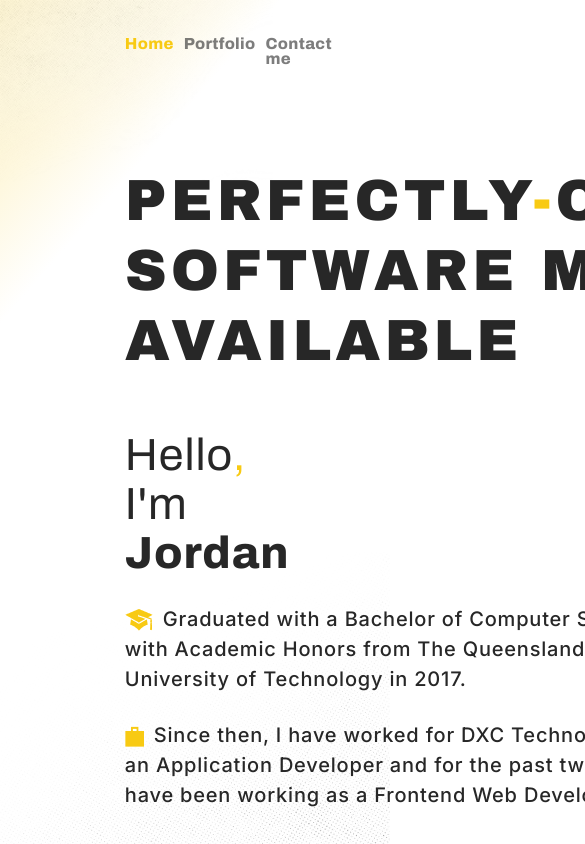
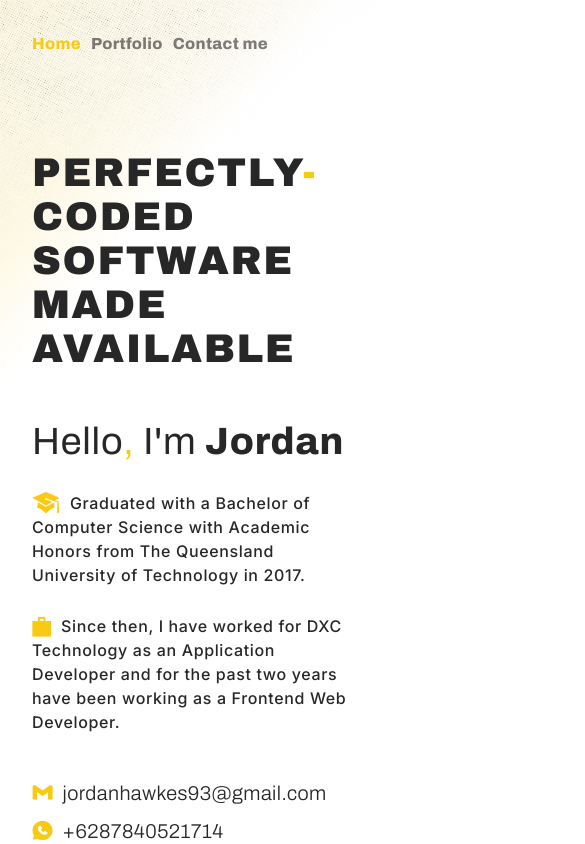
Before and after one commit to hawkesie/portfolio, a React (Create React App) app: page / in a window 390 px wide. Shown: the top 844 px of the page, 585 px wide, since content can reach past the window. Built offline with nearby package versions, Linux system fonts and the light colour scheme.

Commit message:
completed header section for mobile

```diff
--- a/src/App.css
+++ b/src/App.css
@@ -1,13 +1,8 @@
 @import url('https://fonts.googleapis.com/css2?family=Archivo+Black&family=Archivo:ital,wght@0,100;0,200;0,300;0,400;0,500;0,600;0,700;0,800;0,900;1,100;1,200;1,300;1,400;1,500;1,600;1,700;1,800;1,900&family=Inter:wght@100;200;300;400;500;600;700;800;900&display=swap');
 
-.App{
+/* .main-container{
   width: 100%;
-
-}
-
-.main-container{
-  width: 100%;
-}
+} */
 
 h1,h2,h3,h4,h5,p{
   margin: 0px;
@@ -30,3 +25,27 @@ h1{
   height: 500px;
   background-color: #272727;
 }
+
+@media screen and (max-width: 1050px) {
+  h1{
+    font-size: 54px;
+    line-height: 60px;
+    letter-spacing: 0.07em;
+  }
+}
+
+@media screen and (max-width: 650px) {
+  h1{
+    font-size: 48px;
+    line-height: 60px;
+    letter-spacing: 0.06em;
+  }
+}
+
+@media screen and (max-width: 490px) {
+  h1{
+    font-size: 40px;
+    line-height: 44px;
+    letter-spacing: 0.04em;
+  }
+}
--- a/src/containers/Header/Header.css
+++ b/src/containers/Header/Header.css
@@ -6,8 +6,39 @@
     position: relative;
 }
 
+.header-main-container{
+    display: flex;
+    flex-direction: row;
+    padding-bottom: 6rem;
+}
+
+.header-content{
+    position: relative;
+    z-index: 2;
+    /* padding-bottom: 4rem; */
+    min-width: 0;
+    display: flex;
+    justify-content: center;
+    align-items: flex-start;
+    flex-direction: column;
+    flex: 1;
+}
+
+.header-profile-img-container{
+    display: flex;
+    justify-content: center;
+    align-items: center;
+    z-index: 2;
+    flex: 1;
+}
+
+.header-profile-img-container img{
+    width: 100%;
+    max-width: 617px;
+}
+
 .header-container h1{
-    width: 700px;
+    width: 110%;
     margin-top: 6.25rem;
 }
 
@@ -24,7 +55,6 @@
 
 .header-container p{
     margin-top: 1.65rem;
-    width: 556px;
     font-family: 'Inter';
     font-style: normal;
     font-weight: 500;
@@ -32,6 +62,7 @@
     line-height: 30px;
     letter-spacing: 0.04em;
     color: #272727;
+    width: 90%;
 }
 
 .header-container p img{
@@ -48,6 +79,7 @@
     display: flex;
     align-items: center;
     margin-right: 2.6rem;
+    margin-bottom: 1rem;
 }
 
 
@@ -65,25 +97,22 @@
     color: #272727;
 }
 
-.header-profile-img-container{
+.header-top-left-dots{
+    z-index: 0;
     position: absolute;
-    width: 617.68px;
-    height: 599.78px;
-    left: 760.06px;
-    top: 151.74px;
-    z-index: 2;
+    top: 0px;
+    left: 0px;
+    width: 100%;
+    height: 100%;
+    opacity: 0.63;
+    display: flex;
+    align-items: flex-start;
+    justify-content: flex-start;
 }
 
-.header-top-left-dots{
-    position: absolute;
-    width: 70%;
-    height: 70%;
-    left: 0px;
-    top: 0px;
-    background: url("../../images/backgrounds/topleftdots.png");
-    opacity: 0.43;
-    background-repeat: no-repeat;
-    background-size: 100%;
+.header-top-left-dots img{
+    width: 900px;
+    max-width: 100%;
 }
 
 .header-bottom-right-dots{
@@ -93,7 +122,7 @@
     right: 0px;
     width: 100%;
     height: 100%;
-    opacity: 0.43;
+    opacity: 0.63;
     display: flex;
     align-items: flex-end;
     justify-content: flex-end;
@@ -101,10 +130,85 @@
 
 .header-bottom-right-dots img{
     width: 900px;
+    max-width: 100%;
 }
 
-.header-content{
-    position: relative;
-    z-index: 2;
-    padding-bottom: 4rem;
+@media screen and (max-width: 1050px) {
+    .header-main-container{
+        flex-direction: column;
+        padding-bottom: 4rem;
+    }
+
+    .header-container h3{
+        margin-top: 3.4rem;
+        font-size: 42px;
+        line-height: 46px;
+    }
+
+    .header-container p{
+
+        font-size: 18px;
+        line-height: 28px;
+        width: 95%;
+    }
+
+    .header-contact-container{
+        margin-top: 3rem;
+        flex-direction: column;
+    }
+
+    .header-contact-item{
+        display: flex;
+        align-items: center;
+        margin-right: 0rem;
+        margin-bottom: 1rem;
+    }
 }
+
+@media screen and (max-width: 650px) {
+
+    .header-container{
+        padding-left: 4rem;
+        padding-right: 4rem;
+        padding-top: 2.25rem;
+    }
+
+    .header-container h1{
+        width: 100%;
+        margin-top: 6.25rem;
+    }
+
+
+    .header-container h3{
+        margin-top: 3.4rem;
+        font-size: 42px;
+        line-height: 46px;
+    }
+
+    .header-container p{
+        font-size: 18px;
+        line-height: 28px;
+        width: 100%;
+    }
+
+}
+
+@media screen and (max-width: 490px) {
+    .header-container{
+        padding-left: 2rem;
+        padding-right: 2rem;
+        padding-top: 2.25rem;
+    }
+
+    .header-container h3{
+        margin-top: 3rem;
+        font-size: 38px;
+        line-height: 46px;
+    }
+
+    .header-container p{
+        font-size: 16px;
+        line-height: 24px;
+        width: 100%;
+    }
+}
--- a/src/containers/Header/Header.jsx
+++ b/src/containers/Header/Header.jsx
@@ -8,14 +8,20 @@ import GmailImg from '../../images/Icons/gmail.png'
 import WhatsappImg from '../../images/Icons/whatsapp.png'
 import ProfileImg from '../../images/profile-pic.png'
 import BottomRightDots from '../../images/backgrounds/bottomrightdots.png';
+import TopLeftDots from '../../images/backgrounds/topleftdots.png';
 
 const Header = () => {
   return (
     <div className='header-container'>
-        <div className='header-top-left-dots'></div>
-
+        <div className='header-top-left-dots'>
+          <img src={TopLeftDots} alt='dots'/>
+        </div>
+        <div className='header-bottom-right-dots'>
+          <img src={BottomRightDots} alt='dots'/>
+        </div>
+        <Navbar />
+        <div className='header-main-container'>
           <div className='header-content'>
-          <Navbar />
             <h1>Perfectly<span style={{color:"#F8CA13"}}>-</span>coded software made available</h1>
             <h3>Hello<span style={{color:"#F8CA13"}}>,</span> I'm <span style={{fontWeight:"800"}}>Jordan</span></h3>
             <p><img src={EducationImg} alt='edu'/>Graduated with a Bachelor of Computer Science with Academic Honors from The Queensland University of Technology in 2017.</p>
@@ -37,10 +43,8 @@ const Header = () => {
           <div className='header-profile-img-container'>
               <img src={ProfileImg} alt='me'/>
           </div>
-        <div className='header-bottom-right-dots'>
-            <img src={BottomRightDots} alt='dots'/>
+
         </div>
-
     </div>
   )
 }
```
Lines whose indentation alone changed are shown as unchanged.
